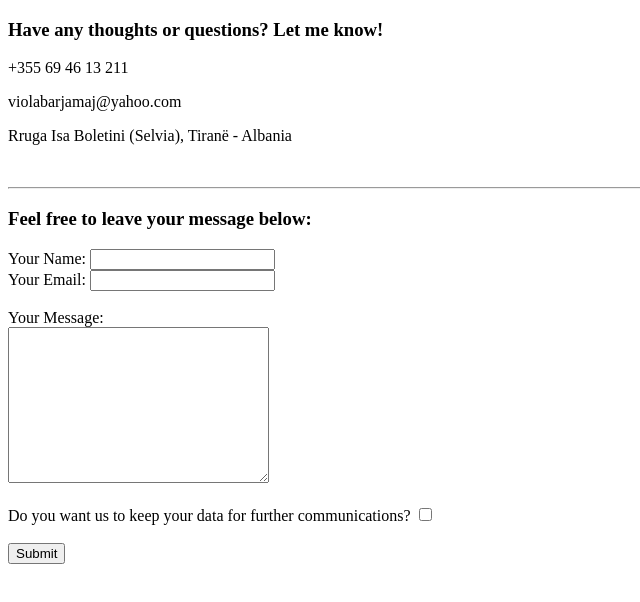
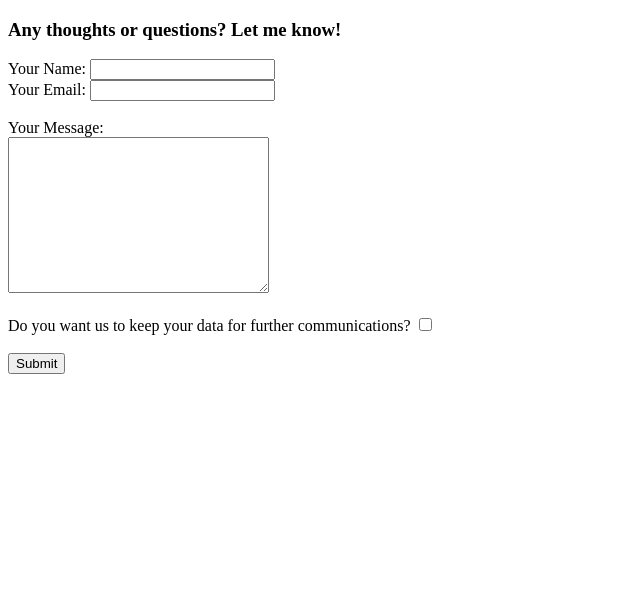
Before and after one commit to violabarjamaj/cv, a plain HTML site: page contact-me.html in a window 1280 px wide. Shown: the whole page, without its empty margins (0-640 px from the left). Drawn offline with Linux system fonts and the light colour scheme.

Commit message:
Update contact-me.html

```diff
--- a/contact-me.html
+++ b/contact-me.html
@@ -5,12 +5,7 @@
     <title>Contacts/ Viola's Personal Site</title>
   </head>
   <body>
-<h3>Have any thoughts or questions? Let me know!</h3>
-<p>+355 69 46 13 211</p>
-<p>violabarjamaj@yahoo.com</p>
-<p>Rruga Isa Boletini (Selvia), Tiranë - Albania</p><br>
-<hr>
-<h3>Feel free to leave your message below:</h3>
+<h3>Any thoughts or questions? Let me know!</h3>
 <form action="mailto:violabarjamaj@gmail.com" method="post" enctype="text/plain">
   <label>Your Name:</label>
   <input type="text" name="yourName" value=""><br>
```
